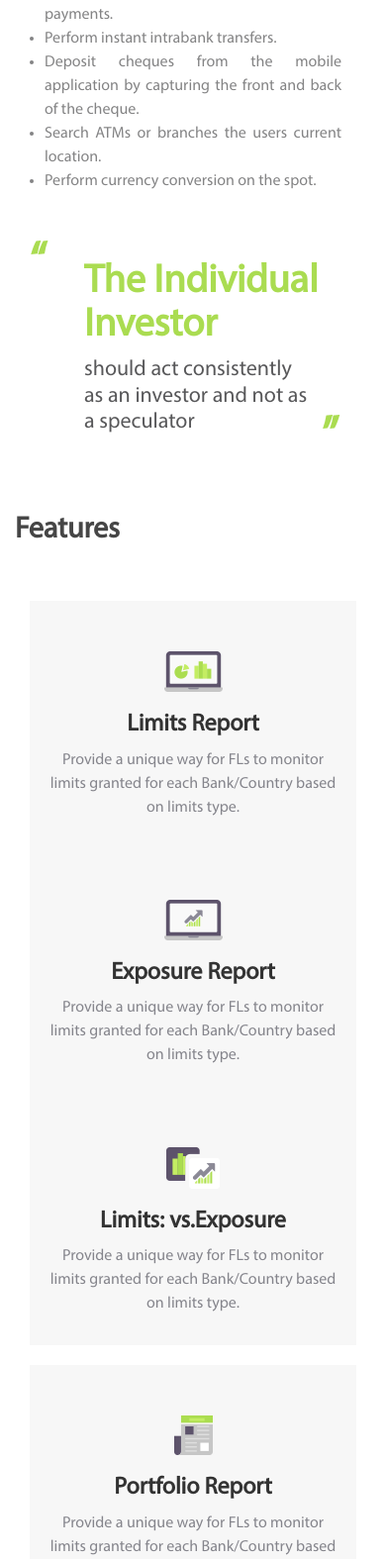
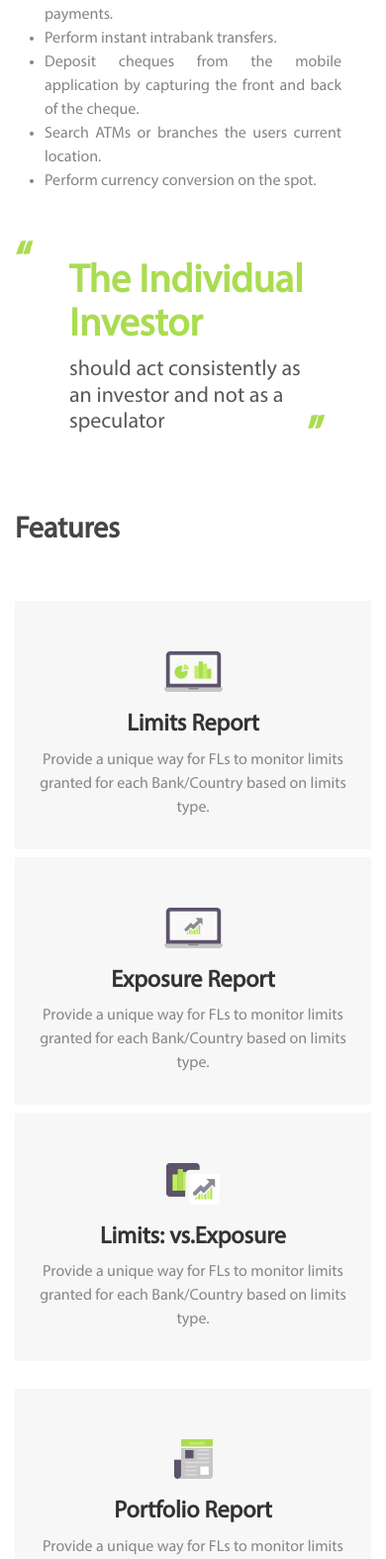
Before and after one commit to ismaeelsameed/metabanks, a Django app: page /wm in a window 390 px wide. Shown: the part 1168-2743 px from the top of the page at 99% size. Run offline with Django 3.2, Linux system fonts and the light colour scheme; some libraries are stand-ins or nearby versions.

Commit message:
products pages

```diff
--- a/main/static/css/custom.css
+++ b/main/static/css/custom.css
@@ -23,6 +23,7 @@ src: url("../fonts/MyriadPro-Regular.otf") format("opentype");
 .header .container{
     padding:0;
 }
+
 .navbar {
 	width: 100%;
     padding-bottom: 7px;
@@ -375,8 +376,13 @@ H2{
     text-align: justify;color: #848485;font-size: 16px;
 }
 h6, .h6{font-size: 14px;}
-.col-md-4{
-    padding-right: 30px;padding-left: 30px;
+/*.col-md-4{*/
+    /*padding-right: 30px;padding-left: 30px;*/
+/*}*/
+.features{
+    /*padding-left: 0;*/
+    /*padding-right: 0;*/
+    padding-bottom: 8px;
 }
 #products p{
     text-align:left;
--- a/templates/wm.html
+++ b/templates/wm.html
@@ -13,7 +13,7 @@
                 <li><a href="{% url 'home' %}#aboutus" class="scroll-link">About Us</a></li>
                 <li><a href="{% url 'home' %}#products" class="scroll-link">Products</a></li>
 {#                <li><a href="{% url 'home' %}#news" class="scroll-link">News</a></li>#}
-                <li><a href="{% url 'home' %}#support" class="scroll-link">Support</a></li>
+{#                <li><a href="{% url 'home' %}#support" class="scroll-link">Support</a></li>#}
                 <li><a href="{% url 'home' %}#contact" class="scroll-link">Contact Us</a></li>
             </ul>
         </div>
@@ -92,7 +92,7 @@
                 </h2>
             </div>
             <div class="row margin-bot-20" align="center">
-                <div class="col-md-4">
+                <div class="col-md-4 features">
                     <div class="about padding-10">
                         <img class="img-responsive medium-margin-top" src="/static/images/feature-limits-reports.png">
                         <h3 class="bold">Limits Report</h3>
@@ -100,7 +100,7 @@
                             each Bank/Country based on limits type.</p>
                     </div>
                 </div>
-                <div class="col-md-4">
+                <div class="col-md-4 features">
                     <div class="about padding-10">
                         <img class="img-responsive medium-margin-top" src="/static/images/feature-exposure-reports.png">
                         <h3 class="bold">Exposure Report</h3>
@@ -108,7 +108,7 @@
                             each Bank/Country based on limits type.</p>
                     </div>
                 </div>
-                <div class="col-md-4">
+                <div class="col-md-4 features">
                     <div class="about padding-10">
                         <img class="img-responsive medium-margin-top"
                              src="/static/images/feature-limits-vs-exposure.png">
@@ -118,8 +118,8 @@
                     </div>
                 </div>
             </div>
-            <div class="row" align="center">
-                <div class="col-md-4">
+            <div class="row margin-bot-20" align="center">
+                <div class="col-md-4 features">
                     <div class="about padding-10">
                         <img class="img-responsive medium-margin-top"
                              src="/static/images/feature-profitability-reports.png">
@@ -128,15 +128,15 @@
                             each Bank/Country based on limits type.</p>
                     </div>
                 </div>
-                <div class="col-md-4">
+                <div class="col-md-4 features">
                     <div class="about padding-10">
-                        <img class="img-responsive medium-margin-top" src="/static/images/feature-workflow.png">
+                        <img class="img-responsive medium-margin-top" src="/static/images/feature-workflow1.png">
                         <h3 class="bold">Workflow</h3>
                         <p class="grey-p font-16 width-90">Provide a unique way for FLs to monitor limits granted for
                             each Bank/Country based on limits type.</p>
                     </div>
                 </div>
-                <div class="col-md-4">
+                <div class="col-md-4 features">
                     <div class="about padding-10">
                         <img class="img-responsive medium-margin-top"
                              src="/static/images/feature-profitability-reports.png">
@@ -146,8 +146,8 @@
                     </div>
                 </div>
             </div>
-            <div class="row" align="center">
-                <div class="col-md-4">
+            <div class="row margin-bot-20" align="center">
+                <div class="col-md-4 features">
                     <div class="about padding-10">
                         <img class="img-responsive medium-margin-top"
                              src="/static/images/feature-relationship-reports.png">
```
Also changed, not shown: templates/approval.html (+11 -11 lines), templates/core.html (+11 -11 lines), templates/exposure.html (+11 -11 lines).
